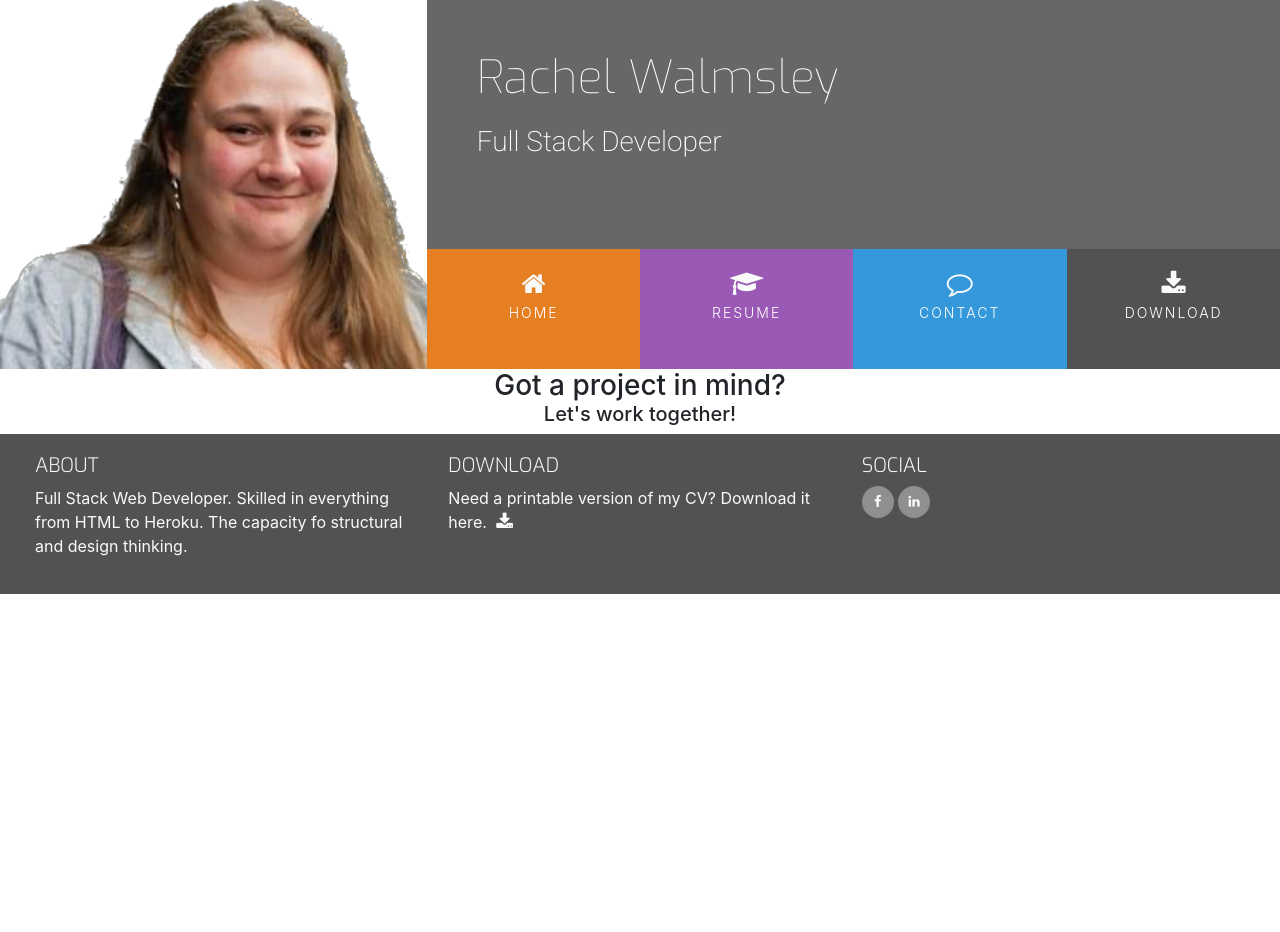
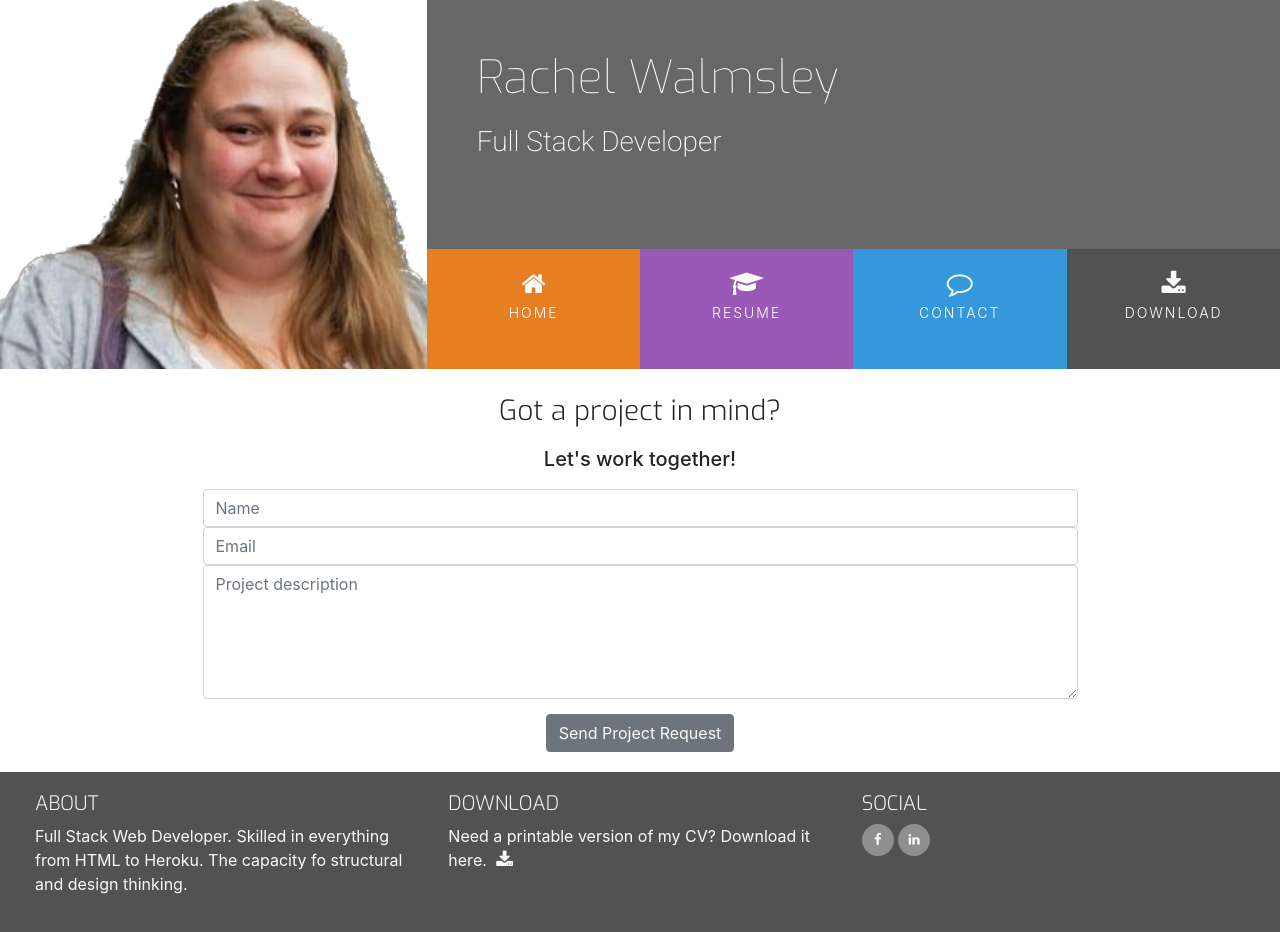
Before and after one commit to RachWalm/Resume-project, a plain HTML site: page contact.html in a window 1280 px wide. Before the commit the page ends 800 px from the top, so only its background shows below. Drawn offline with nearby package versions, Linux system fonts and the light colour scheme.

Commit message:
Structure contact form page

```diff
--- a/assets/css/style.css
+++ b/assets/css/style.css
@@ -142,7 +142,7 @@ header {
 
 .menuitem a {
     width: 100%;
-    text-decoraton: none;
+    text-decoration: none;
     color: #fff;
     height: 120px;
 }
@@ -334,3 +334,29 @@ footer {
     content: '';
     background: #fafafa;
 }
+
+.history-items {
+    margin-bottom: 30px;
+}
+
+/* ----------------------------------------Contact Form */
+
+.content-heading {
+    font-family: "Exo", sans-serif;
+    font-weight: 300;
+    margin-top: 25px;
+    margin-bottom: 20px;
+}
+
+.center-form {
+    padding-top: 10px;
+    margin: 0 auto;
+    max-width: 70%;
+}
+
+button[type="submit"] {
+    margin-top: 15px;
+    margin-bottom: 20px;
+    color: #fafafa;
+    background-color: e84610;
+}
--- a/contact.html
+++ b/contact.html
@@ -64,6 +64,19 @@
                 <h5 class="upperclass text-center">
                     Let's work together!
                 </h5>
+                <div class="center-form">
+                    <form>
+                        <input type="text" name="name" id="fullname" class="form-control" placeholder="Name" required />
+                        <input type="text" name="email" id="email" class="form-control" placeholder="Email" required />
+                        <textarea rows="5" name="projectsummary" id="projectsummar" class="form-control"
+                            placeholder="Project description" required></textarea>
+                        <div class="form-row text-center">
+                            <div class="col">
+                                <button type="submit" class="btn btn-secondary">Send Project Request</button>
+                            </div>
+                        </div>
+                    </form>
+                </div>
             </div>
         </div>
     </section>
```
Also changed, not shown: resume.html (+2 -0 lines).
